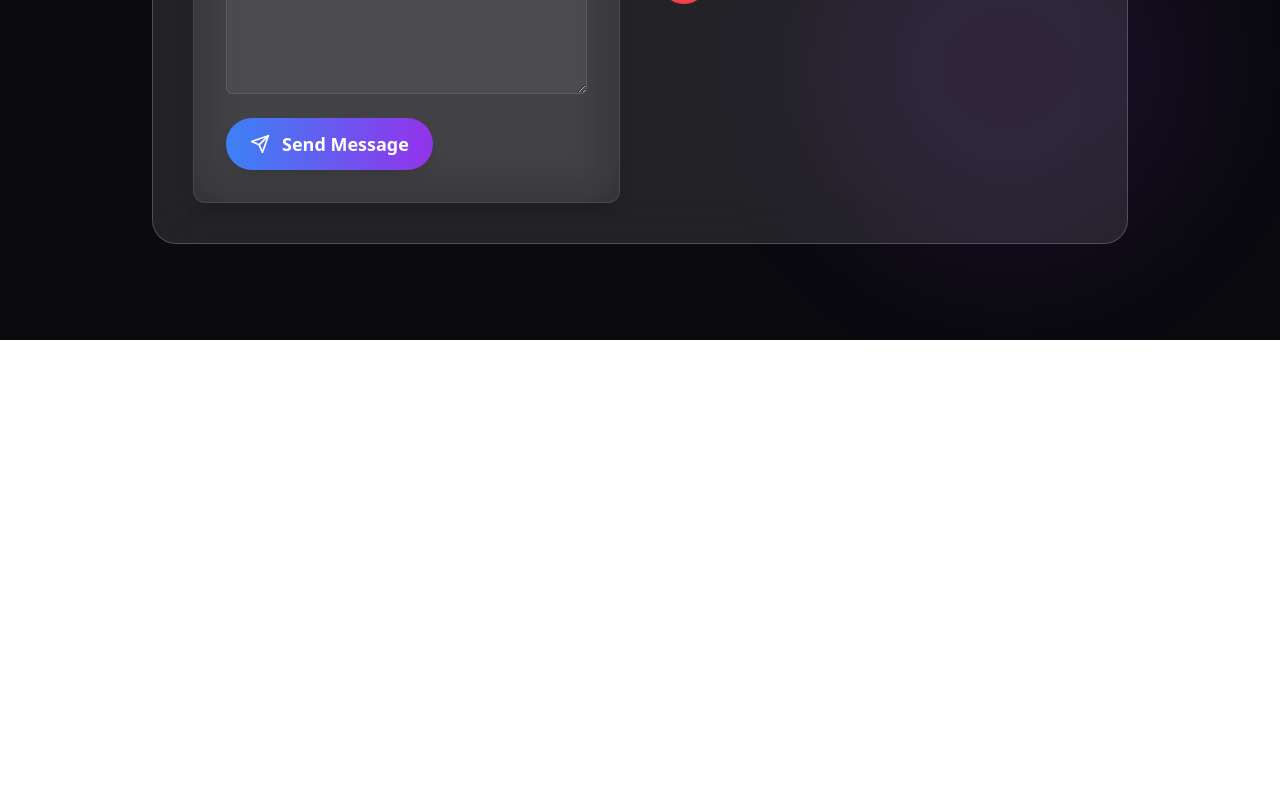
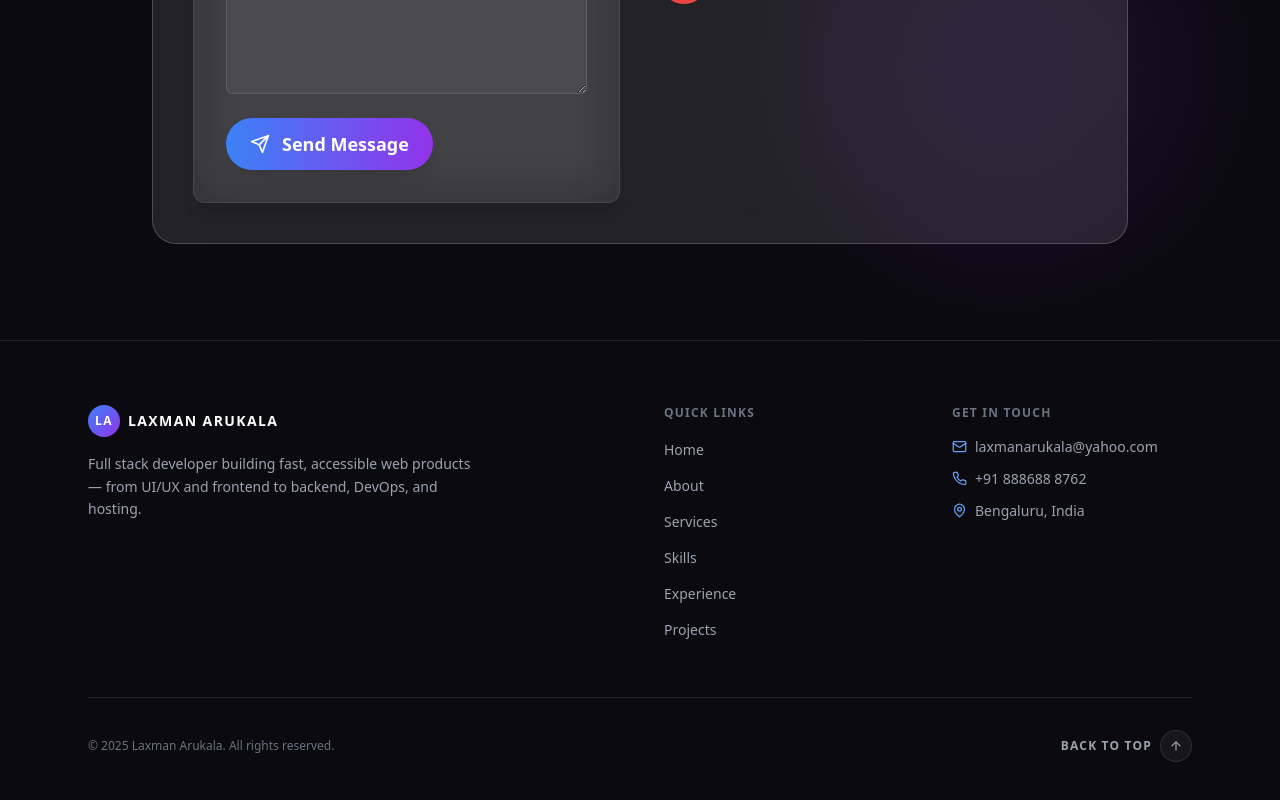
Before and after one commit to LaxmanArukala/laxman-arukala, a React (Vite) app: page / in a window 1280 px wide. Shown: the part 9405-10205 px from the top of the page. Before the commit the page ends 9745 px from the top, so only its background shows below. Built offline with nearby package versions, Linux system fonts and the light colour scheme.

Commit message:
footer added

```diff
--- a/src/components/AnimatedResume.tsx
+++ b/src/components/AnimatedResume.tsx
@@ -39,6 +39,7 @@
 import GradientBlobs from "./GradientBlobs";
 import MarqueeRow from "./MarqueeRow";
 import NavBar from "./NavBar";
+import Footer from "./Footer";
 import CodeProfileCard from "./CodeProfileCard";
 import SkillBars from "./SkillBars";
 import {
@@ -1229,6 +1230,8 @@
             </motion.div>
           </div>
         </section>
+
+        <Footer />
       </div>
     </MotionConfig>
   );
--- /dev/null
+++ b/src/components/Footer.tsx
@@ -0,0 +1,96 @@
+import React from "react";
+import { Mail, Phone, MapPin, ArrowUp } from "lucide-react";
+
+const quickLinks = [
+  { label: "Home", href: "#hero" },
+  { label: "About", href: "#about" },
+  { label: "Services", href: "#services" },
+  { label: "Skills", href: "#skills" },
+  { label: "Experience", href: "#experience" },
+  { label: "Projects", href: "#projects" },
+];
+
+const contactLines = [
+  { icon: Mail, value: "laxmanarukala@yahoo.com", href: "mailto:laxmanarukala@yahoo.com" },
+  { icon: Phone, value: "+91 888688 8762", href: "tel:+918886888762" },
+  { icon: MapPin, value: "Bengaluru, India", href: undefined },
+];
+
+const Footer: React.FC = () => {
+  return (
+    <footer className="relative border-t border-white/10 bg-[#0a0a0f]">
+      <div className="mx-auto max-w-6xl px-6 py-16">
+        <div className="grid gap-12 sm:grid-cols-2 lg:grid-cols-4">
+          <div className="lg:col-span-2">
+            <a href="#hero" className="flex items-center gap-2 text-sm font-bold uppercase tracking-widest text-white">
+              <span className="flex h-8 w-8 items-center justify-center rounded-full bg-gradient-to-br from-blue-500 to-purple-600 text-xs">
+                LA
+              </span>
+              Laxman Arukala
+            </a>
+            <p className="mt-4 max-w-sm text-sm leading-relaxed text-gray-400">
+              Full stack developer building fast, accessible web products —
+              from UI/UX and frontend to backend, DevOps, and hosting.
+            </p>
+          </div>
+
+          <div>
+            <p className="mb-4 text-xs font-semibold uppercase tracking-widest text-gray-500">
+              Quick Links
+            </p>
+            <ul className="space-y-3">
+              {quickLinks.map((link) => (
+                <li key={link.label}>
+                  <a
+                    href={link.href}
+                    className="text-sm text-gray-400 transition-colors hover:text-white"
+                  >
+                    {link.label}
+                  </a>
+                </li>
+              ))}
+            </ul>
+          </div>
+
+          <div>
+            <p className="mb-4 text-xs font-semibold uppercase tracking-widest text-gray-500">
+              Get In Touch
+            </p>
+            <ul className="space-y-3">
+              {contactLines.map((item) => (
+                <li key={item.value} className="flex items-center gap-2 text-sm text-gray-400">
+                  <item.icon size={15} className="flex-shrink-0 text-blue-400" />
+                  {item.href ? (
+                    <a href={item.href} className="transition-colors hover:text-white">
+                      {item.value}
+                    </a>
+                  ) : (
+                    <span>{item.value}</span>
+                  )}
+                </li>
+              ))}
+            </ul>
+          </div>
+        </div>
+
+        <div className="mt-14 flex flex-col items-center justify-between gap-4 border-t border-white/10 pt-8 sm:flex-row">
+          <p className="text-xs text-gray-500">
+            © {new Date().getFullYear()} Laxman Arukala. All rights reserved.
+          </p>
+          <a
+            href="#hero"
+            aria-label="Back to top"
+            className="flex items-center gap-2 text-xs font-semibold uppercase tracking-widest text-gray-400 transition-colors hover:text-white"
+          >
+            Back to top
+            <span className="flex h-8 w-8 items-center justify-center rounded-full border border-white/10 bg-white/5">
+              <ArrowUp size={14} />
+            </span>
+          </a>
+        </div>
+      </div>
+    </footer>
+  );
+};
+
+export default Footer;
```
